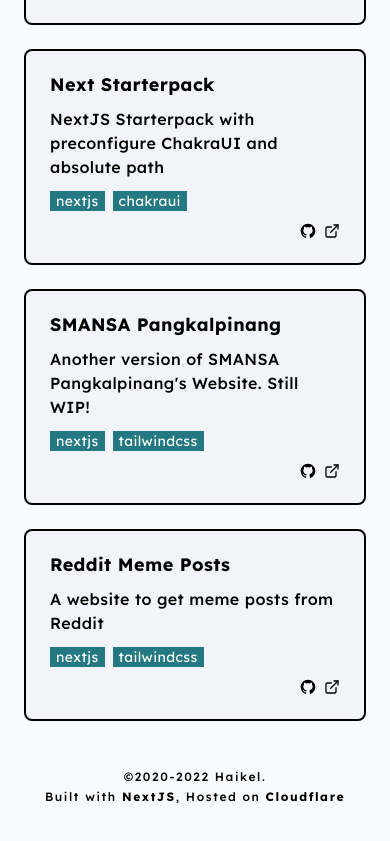
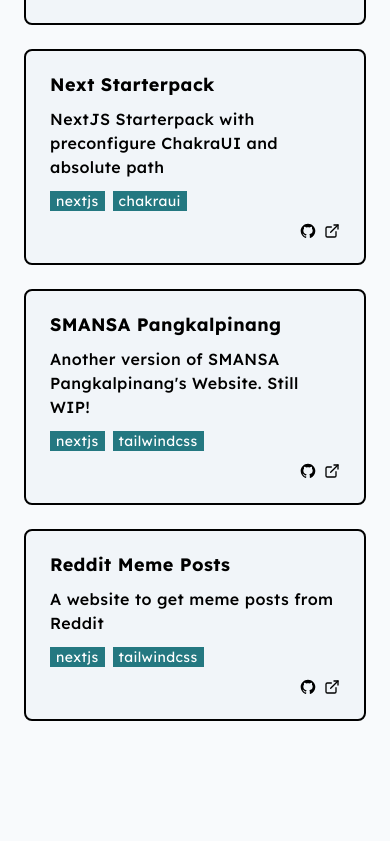
Before and after one commit to haikelz/haikel, a Next.js app: page /works in a window 390 px wide. Shown: the part 1173-2014 px from the top of the page. Built offline with nearby package versions, Linux system fonts and the light colour scheme.

Commit message:
fix: layout shifting in mobile device

```diff
--- a/src/components/atoms/about/aboutText/desc/index.tsx
+++ b/src/components/atoms/about/aboutText/desc/index.tsx
@@ -1,17 +1,9 @@
-import Link from "next/link";
-
 const AboutDesc = () => {
   return (
     <p className="text-md sm:w-1/2 md:w-[40%] leading-relaxed sm:ml-4 mt-3 sm:mt-0 text-center">
       Hello. I&#39;m Haikel. From Bangka Belitung Islands. Focusing on building
-      beautiful and minimal Website. When i have free time, i usually watch tech
-      related videos, playing chess, write something on my{" "}
-      <Link href="https://haikelz.me/posts" passHref>
-        <a className="text-blue-500 font-bold hover:text-blue-600 duration-500">
-          Blog
-        </a>
-      </Link>
-      , and jogging.
+      beautiful and minimal Website. I enjoy nature, coffee, playing chess, and
+      jogging.
     </p>
   );
 };
--- a/src/components/organisms/footer/index.tsx
+++ b/src/components/organisms/footer/index.tsx
@@ -14,7 +14,7 @@ const Footer = () => {
         transition={{ duration: 0.5 }}
         initial={{ opacity: 0 }}
         animate={{ opacity: 1 }}
-        className="body-font mb-16 md:mb-0 tracking-widest pb-4 text-center"
+        className="body-font mb-16 hidden md:block md:mb-0 tracking-widest pb-4 text-center"
       >
         <FooterText />
       </m.div>
--- a/src/components/organisms/worksContainer/index.tsx
+++ b/src/components/organisms/worksContainer/index.tsx
@@ -4,7 +4,7 @@ import WorksDesc from "@/src/components/atoms/works/worksText/worksDesc";
 
 const WorksContainer = () => {
   return (
-    <div className="container py-10 md:py-24 mx-auto object-center max-w-7xl px-4 sm:px-6">
+    <div className="container pt-10 pb-24 md:py-24 mx-auto object-center max-w-7xl px-4 sm:px-6">
       <div className="flex flex-wrap w-full mb-10">
         <WorksTitle />
         <WorksDesc />
--- a/src/pages/works/index.tsx
+++ b/src/pages/works/index.tsx
@@ -1,7 +1,7 @@
 import { LazyMotion, m, domAnimation } from "framer-motion";
+import { memo } from "react";
 import dynamic from "next/dynamic";
 import Head from "next/head";
-import { memo } from "react";
 
 const WorksContainer = dynamic(
   () => import("@/src/components/organisms/worksContainer")
--- a/src/styles/globals.css
+++ b/src/styles/globals.css
@@ -23,3 +23,7 @@ body {
 p {
   @apply font-medium;
 }
+
+.about-image {
+  box-shadow: 17px 17px 0px -3px blue;
+}
```
